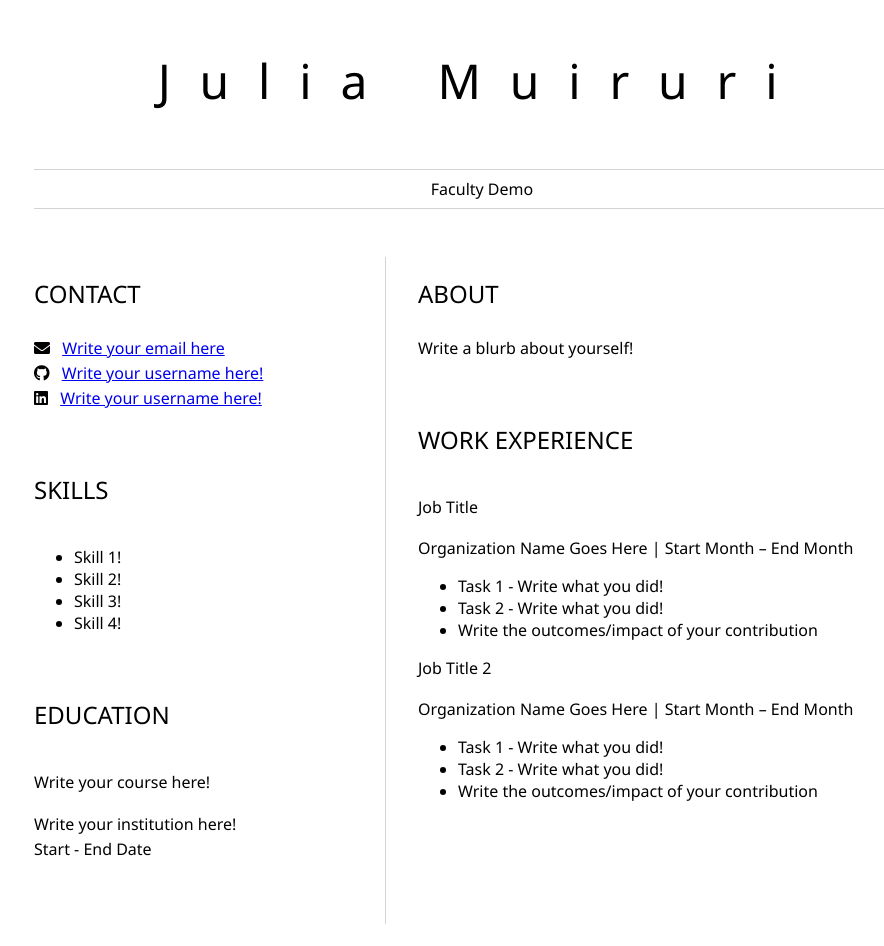
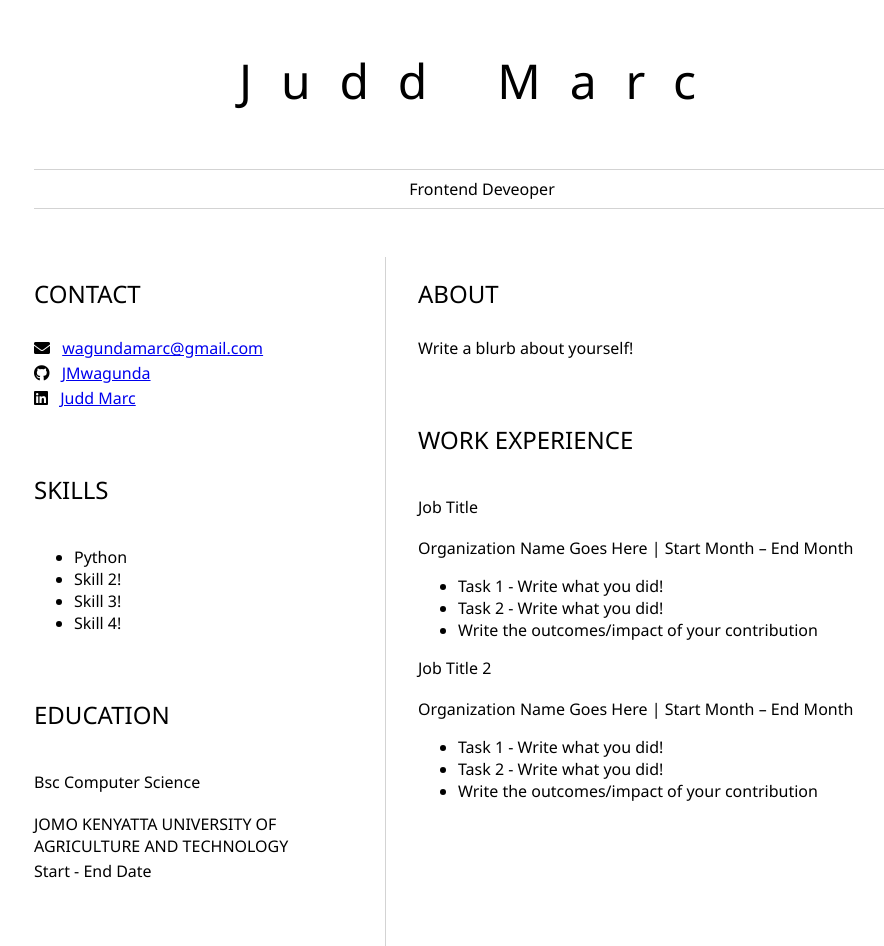
Before and after one commit to JMwagunda/resume, a plain HTML site: page index.html in a window 1280 px wide. Shown: the whole page, without its empty margins (158-1042 px from the left). Before the commit the page ends 924 px from the top, so only its background shows below. Drawn offline with Linux system fonts and the light colour scheme.

Commit message:
Update resuume

```diff
--- a/index.html
+++ b/index.html
@@ -2,15 +2,15 @@
 	<head>
 		<link href="style.css" rel="stylesheet">
         <link rel="stylesheet" href="https://cdnjs.cloudflare.com/ajax/libs/font-awesome/5.15.4/css/all.min.css">
-        <title>Julia Muiruri</title>
+        <title>Judd Marc</title>
 	</head>
 
 	<body>
 		<header id="header">
 			<!-- resume header with your name and title -->
-			<h1>Julia Muiruri</h1>
+			<h1>Judd Marc</h1>
 			<hr>
-			Faculty Demo
+			Frontend Deveoper
 			<hr>
 		</header>
 		<main>
@@ -20,22 +20,22 @@
 					<!-- contact info including social media -->
                     <p>
                         <i class="fa fa-envelope" aria-hidden="true"></i>
-                        <a href="mailto:username@domain.top-level domain">Write your email here</a>
+                        <a href="mailto:wagundamarc@gmail.com domain">wagundamarc@gmail.com</a>
                     </p>
                     <p>
                         <i class="fab fa-github" aria-hidden="true"></i>
-                        <a href="github.com/yourGitHubUsername">Write your username here!</a>
+                        <a href="github.com/JMwagunda">JMwagunda</a>
                     </p>
                     <p>
                         <i class="fab fa-linkedin" aria-hidden="true"></i>
-                        <a href="linkedin.com/yourLinkedInUsername">Write your username here!</a>
+                        <a href="linkedin.com/Judd">Judd Marc</a>
                     </p>
 				</section>
 				<section>
 					<h2>SKILLS</h2>
 					<!-- your skills -->
                     <ul>
-                        <li>Skill 1!</li>
+                        <li>Python</li>
                         <li>Skill 2!</li>
                         <li>Skill 3!</li>
                         <li>Skill 4!</li>
@@ -44,9 +44,9 @@
 				<section>
 					<h2>EDUCATION</h2>
 					<!-- your education -->
-                    <h3>Write your course here!</h3>
+                    <h3>Bsc Computer Science</h3>
                     <p>
-                        Write your institution here!
+                        JOMO KENYATTA UNIVERSITY OF AGRICULTURE AND TECHNOLOGY
                     </p>
                     <p>
                         Start - End Date
```
